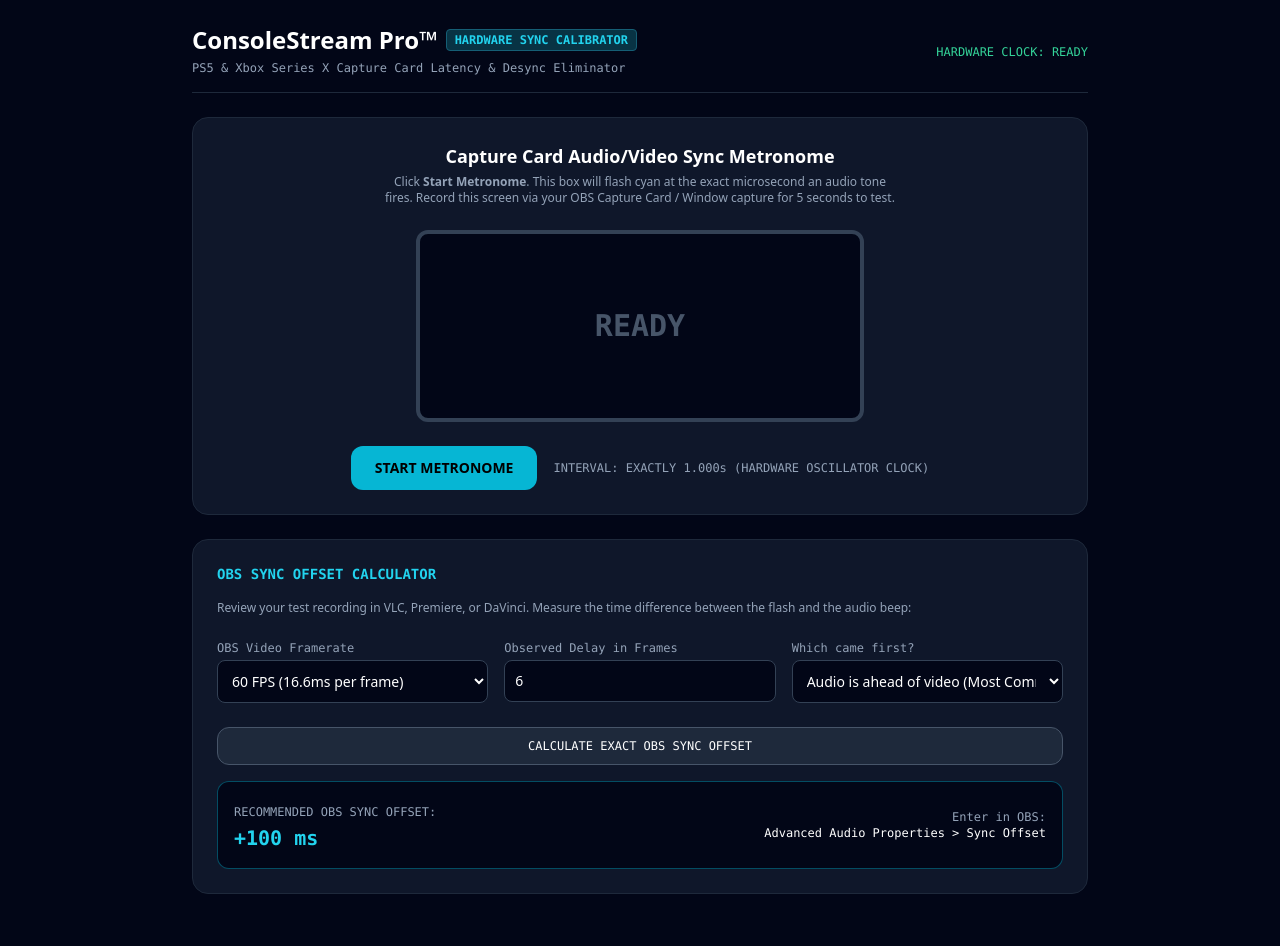
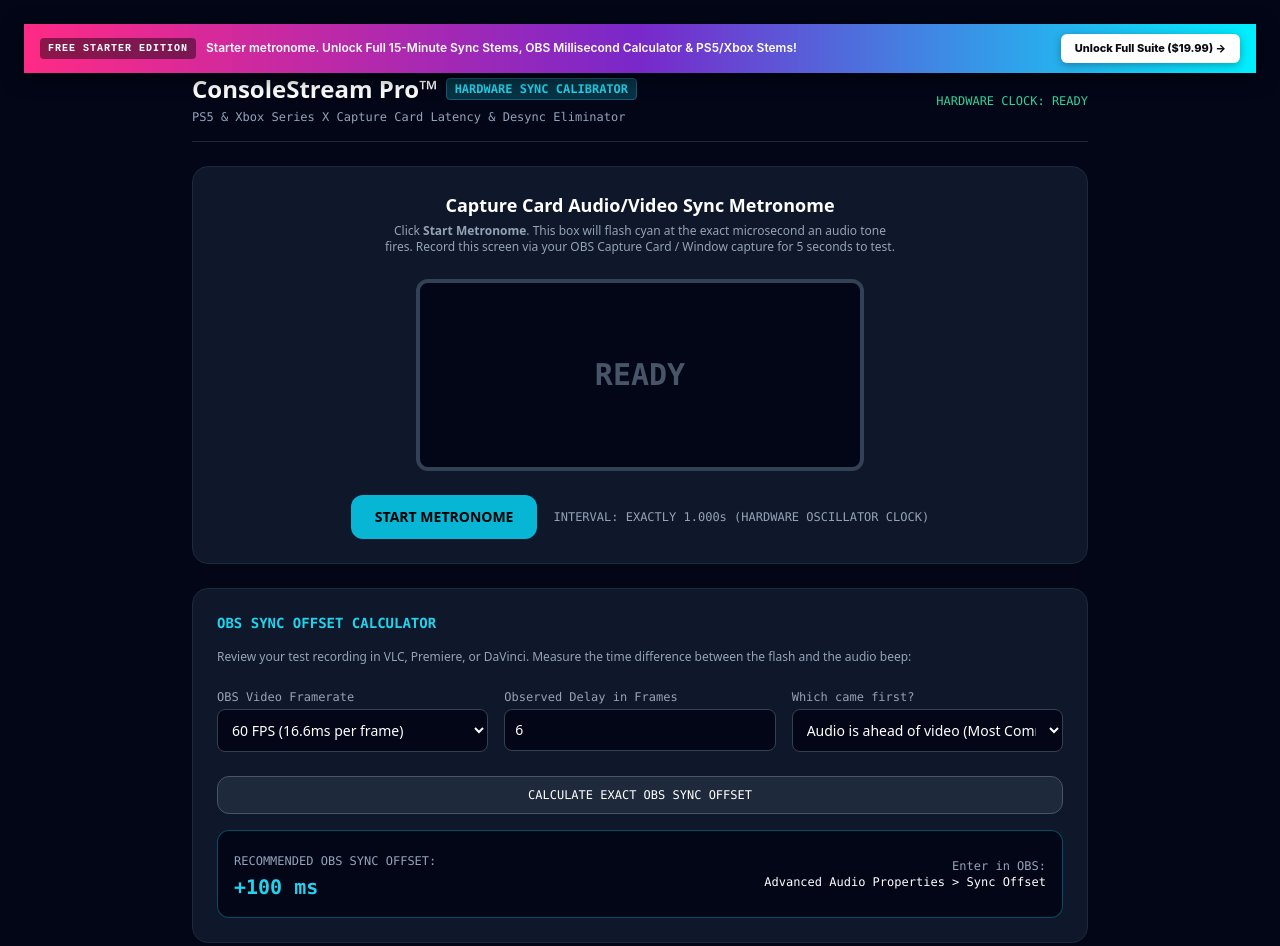
Before and after one commit to notionmaster001-max/consolestream-pro-starter, a plain HTML site: page index.html in a window 1280 px wide. Before the commit the page ends 918 px from the top, so only its background shows below. Drawn offline with nearby package versions, Linux system fonts and the light colour scheme.

Commit message:
feat: add high-converting starter promo banner & live simulator UI

```diff
--- a/index.html
+++ b/index.html
@@ -28,6 +28,17 @@
   </style>
 </head>
 <body class="bg-slate-950 text-slate-100 min-h-screen font-sans flex flex-col antialiased p-6">
+<!-- TOP GUMROAD CONVERSION BANNER -->
+<div style="background: linear-gradient(90deg, #ff2a85 0%, #7928ca 50%, #00f0ff 100%); padding: 10px 16px; display: flex; align-items: center; justify-content: space-between; gap: 12px; font-family: -apple-system, BlinkMacSystemFont, 'Segoe UI', Roboto, sans-serif; position: sticky; top: 0; z-index: 99999; box-shadow: 0 4px 20px rgba(0,0,0,0.6); flex-wrap: wrap;">
+  <div style="display: flex; align-items: center; gap: 10px; color: #ffffff; font-size: 12px; font-weight: 600;">
+    <span style="background: rgba(0,0,0,0.45); padding: 3px 8px; border-radius: 4px; font-size: 10px; text-transform: uppercase; letter-spacing: 1px; font-family: monospace;">FREE STARTER EDITION</span>
+    <span>Starter metronome. Unlock Full 15-Minute Sync Stems, OBS Millisecond Calculator & PS5/Xbox Stems!</span>
+  </div>
+  <a href="https://notionmaster001.gumroad.com/l/aqvsyl" target="_blank" rel="noopener noreferrer" style="background: #ffffff; color: #0a0a12; padding: 6px 14px; border-radius: 6px; font-weight: 800; text-decoration: none; font-size: 11px; white-space: nowrap; box-shadow: 0 2px 8px rgba(0,0,0,0.3); transition: transform 0.15s ease;">
+    Unlock Full Suite ($19.99) →
+  </a>
+</div>
+
 
   <div class="max-w-4xl mx-auto w-full flex flex-col gap-6">
 
```
